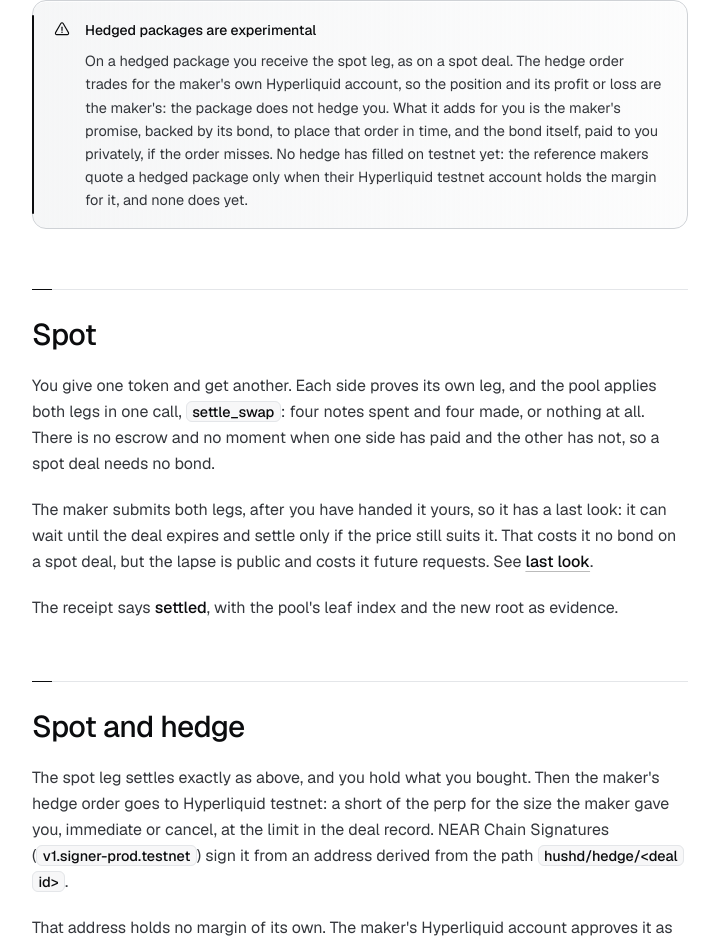
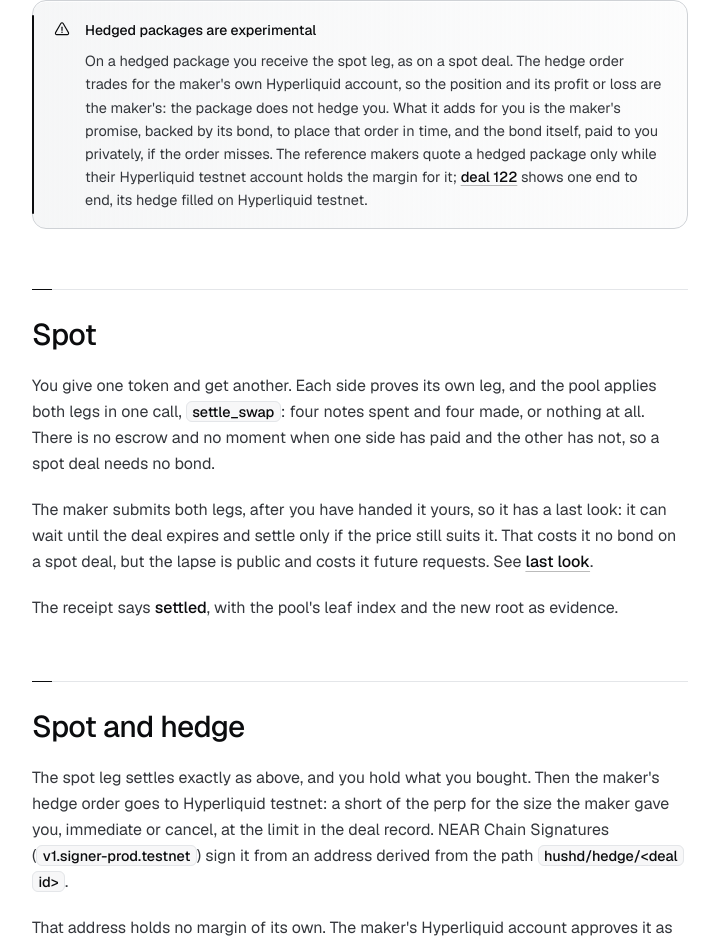
Before and after one commit to ArhamKhan117/Hushd, a Next.js app in the folder app/: page /docs/packages in a window 1280 px wide. Shown: the part 1142-2087 px from the top of the page, without its empty margins (296-1015 px from the left). Built offline with nearby package versions, Linux system fonts and the light colour scheme.

Commit message:
Docs: hedges fill on testnet now, with deal 122 as the example
The makers and packages docs said no maker had Hyperliquid margin and no hedge had filled; all three are funded and deal 122's hedge filled. README and JUDGES.md point to that deal.

```diff
--- a/app/src/app/docs/makers/page.tsx
+++ b/app/src/app/docs/makers/page.tsx
@@ -87,7 +87,8 @@ export default function MakersDocsPage() {
         their own Hyperliquid account, as an immediate-or-cancel order with a limit of 99% of the mid, a ten-minute
         deadline, and a bond of a tenth of the trade&apos;s value, rounded up to the desk&apos;s next bond step
         (<code>min_bond</code>, 1,000 USDC, times 1, 2, 5, 10, 20 and so on). They quote a hedged package only when
-        their Hyperliquid testnet account holds the margin for it; none does yet, so no hedge has filled on testnet.
+        their Hyperliquid testnet account holds the margin for it. All three hold some, and hedges fill on testnet:
+        see <AppLink href="/app/deals/122">deal 122</AppLink>, a 562.7 NEAR short filled on Hyperliquid testnet.
       </p>
 
       <h2 id="quoting">Quoting</h2>
--- a/app/src/app/docs/packages/page.tsx
+++ b/app/src/app/docs/packages/page.tsx
@@ -66,9 +66,9 @@ export default function PackagesPage() {
         On a hedged package you receive the spot leg, as on a spot deal. The hedge order trades for the maker&apos;s
         own Hyperliquid account, so the position and its profit or loss are the maker&apos;s: the package does not
         hedge you. What it adds for you is the maker&apos;s promise, backed by its bond, to place that order in time,
-        and the bond itself, paid to you privately, if the order misses. No hedge has filled on testnet yet: the
-        reference makers quote a hedged package only when their Hyperliquid testnet account holds the margin for it,
-        and none does yet.
+        and the bond itself, paid to you privately, if the order misses. The reference makers quote a hedged package
+        only while their Hyperliquid testnet account holds the margin for it; <AppLink href="/app/deals/122">deal
+        122</AppLink> shows one end to end, its hedge filled on Hyperliquid testnet.
       </Callout>
 
       <h2 id="spot">Spot</h2>
```
Also changed, not shown: 2 other files (tests, documents, lock files or other folders).
